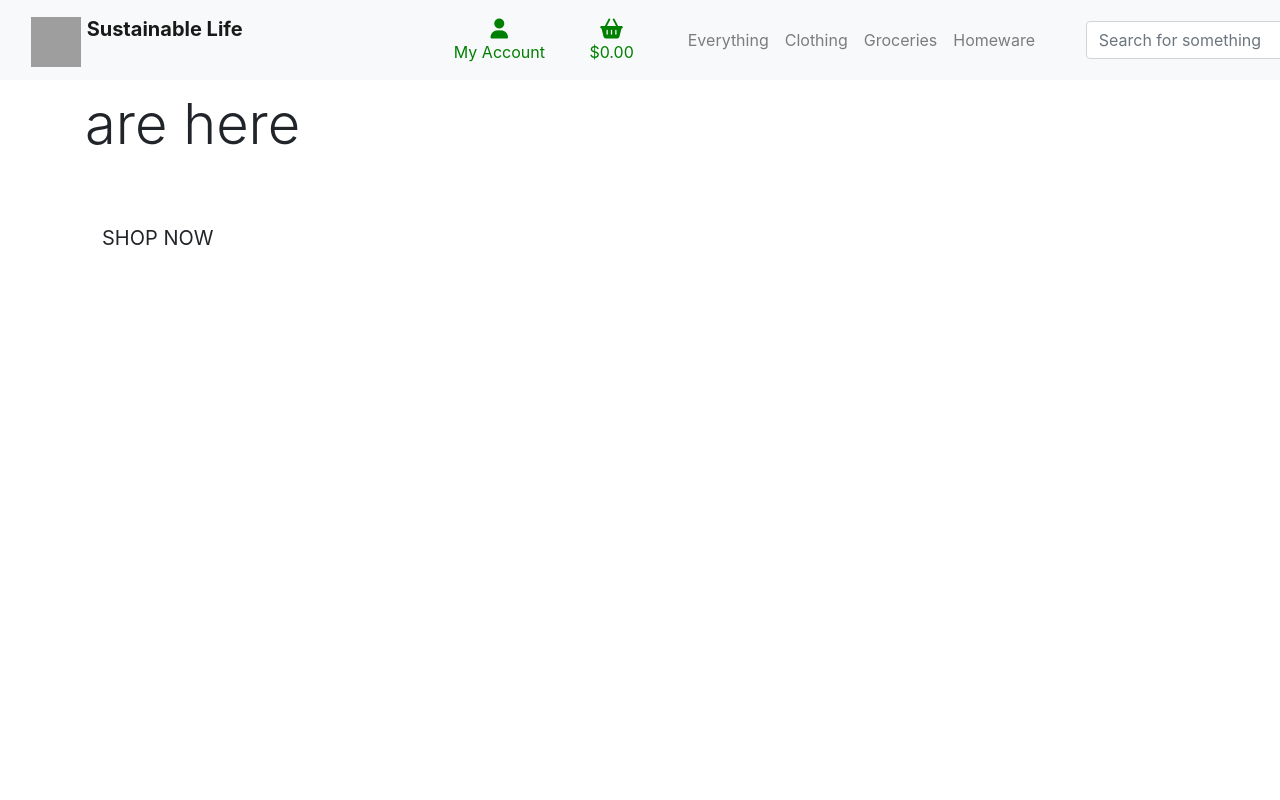
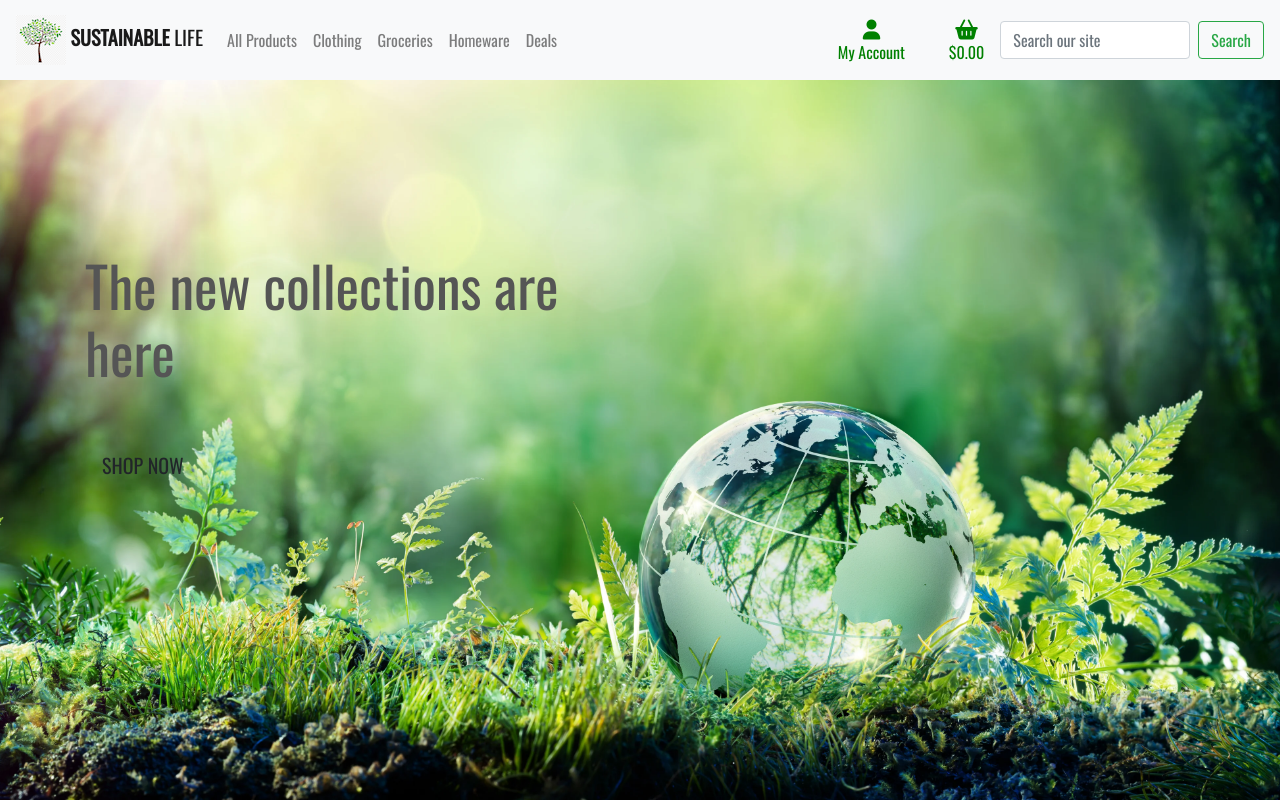
Before and after one commit to J-R77-stack/sustainable_ecommerce, a Django app: page / in a window 1280 px wide. Run offline with Django 3.2, Linux system fonts and the light colour scheme; some libraries are stand-ins or nearby versions; grey boxes are pictures that could not be loaded.

Commit message:
create navbar and header

```diff
--- /dev/null
+++ b/static/css/base.css
@@ -0,0 +1,11 @@
+html {
+    height: 100%;
+}
+
+body {
+    background: url('/media/background_image.webp') no-repeat center center fixed;
+    background-size: cover;
+    height: calc(100vh - 164px);
+    color: #555;
+    font-family: 'Oswald', sans-serif;
+}
--- a/sustainable/urls.py
+++ b/sustainable/urls.py
@@ -15,9 +15,11 @@ Including another URLconf
 """
 from django.contrib import admin
 from django.urls import path, include
+from django.conf import settings
+from django.conf.urls.static import static
 
 urlpatterns = [
     path('admin/', admin.site.urls),
     path('accounts/', include('allauth.urls')),
     path('', include('home.urls')),
-]
+] + static(settings.MEDIA_URL, document_root=settings.MEDIA_ROOT)
--- a/templates/base.html
+++ b/templates/base.html
@@ -16,6 +16,8 @@
     {% block corecss %}
         <!-- Bootstrap CSS -->
         <link rel="stylesheet" href="https://cdn.jsdelivr.net/npm/bootstrap@4.4.1/dist/css/bootstrap.min.css" integrity="sha384-Vkoo8x4CGsO3+Hhxv8T/Q5PaXtkKtu6ug5TOeNV6gBiFeWPGFN9MuhOf23Q9Ifjh" crossorigin="anonymous">
+        <link href="https://fonts.googleapis.com/css2?family=Oswald&display=swap" rel="stylesheet">
+        <link rel="stylesheet" href="{% static 'css/base.css' %}">
     {% endblock %}
 
     {% block extra_css %}
@@ -36,15 +38,34 @@
     <title>Sustainable {% block extra_title %}{% endblock %}</title>
   </head>
   <body>
-    <header class="container-fluid fixed-top">
-      <div class="row">
+    <header>
     <nav class="navbar navbar-expand-lg navbar-light bg-light">
-        <div class="container-fluid">
       <a class="navbar-brand" href="{% url 'home' %}">
-            <img src="#" alt="" width="50" height="50" class="d-inline-block align-text-top">
-            <strong>Sustainable Life</strong>
+        <img src="{% static 'assets/images/tree.png' %}" alt="" width="50" height="50" class="d-inline-block align-text-centre">
+        <strong>SUSTAINABLE</strong> LIFE
       </a>
-          <div class="col-12 col-lg-4 my-auto py-1 py-lg-0">
+      <button class="navbar-toggler" type="button" data-toggle="collapse" data-target="#navbarSupportedContent" aria-controls="navbarSupportedContent" aria-expanded="false" aria-label="Toggle navigation">
+        <span class="navbar-toggler-icon"></span>
+      </button>
+      <div class="collapse navbar-collapse" id="navbarSupportedContent">
+        <ul class="navbar-nav mr-auto">
+          <li class="nav-item">
+            <a class="nav-link" href="#">All Products</a>
+          </li>
+          <li class="nav-item">
+            <a class="nav-link" href="#">Clothing</a>
+          </li>
+          <li class="nav-item">
+            <a class="nav-link" href="#">Groceries</a>
+          </li>
+          <li class="nav-item">
+            <a class="nav-link" href="#">Homeware</a>
+          </li>
+          <li class="nav-item">
+            <a class="nav-link" href="#">Deals</a>
+          </li>
+        </ul>
+        <div>
           <ul class="list-inline list-unstyled text-center text-lg-right my-0">
               <li class="list-inline-item dropdown">
                   <a class="text-black nav-link" href="#" id="user-options" data-toggle="dropdown" aria-haspopup="true" aria-expanded="false">
@@ -82,35 +103,17 @@
               </li>
           </ul>
       </div>
-        <div class="col-12 col-lg-4 my-auto py-1 py-lg-0">
-          <ul class="list-inline list-unstyled text-center text-lg-right my-0">
-          <div class="collapse navbar-collapse" id="navbarNav">
-            <ul class="navbar-nav">
 
-              <li class="nav-item">
-                <a class="nav-link" href="#">Everything</a>
-              </li>
-              <li class="nav-item">
-                <a class="nav-link" href="#">Clothing</a>
-              </li>
-              <li class="nav-item">
-                <a class="nav-link" href="#">Groceries</a>
-              </li>
-              <li class="nav-item">
-                <a class="nav-link" href="#">Homeware</a>
-              </li>
-            </ul>
-          </div>
-        </div>
-        <div class="col-12 col-lg-4 my-auto py-1 py-lg-0">
-        <form class="d-flex" form method="GET" action="">
-          <input class="form-control me-2" type="text" placeholder="Search for something" aria-label="Search" name="q">
-          <button class="btn btn-outline-success" type="submit">Search</button>
+
+        <form class="form-inline my-2 my-lg-0" method="GET" action="">
+          <input class="form-control mr-sm-2" type="text" placeholder="Search our site" aria-label="Search" name="q">
+          <button class="btn btn-outline-success my-2 my-sm-0" type="submit">Search</button>
         </form>
       </div>
     </nav>
-    </div>
-    </header> -->
+  </header>
+  </body>
+
 
     {% if messages %}
         <div class="message-container"></div>
```
Also changed, not shown: media/background_image.webp (added), static/assets/images/sustainability_logo.jpeg (added), static/assets/images/sustainable_logo.jpeg (added), static/assets/images/tree.png (added). Lines whose indentation alone changed are shown as unchanged.
